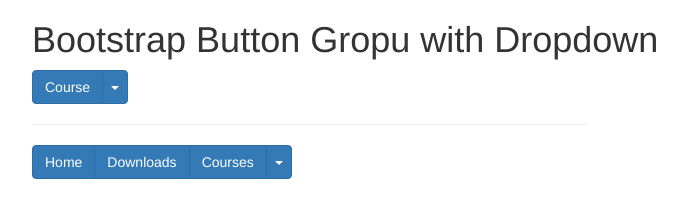
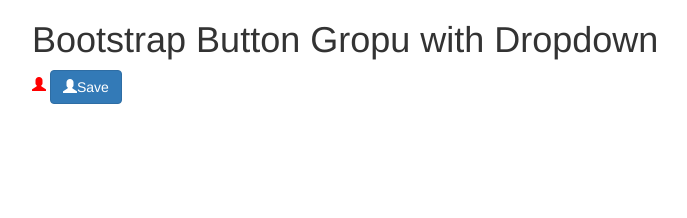
Before and after one commit to vishnu7823/front-end, a plain HTML site: page index.html in a window 1280 px wide. Shown: the whole page, without its empty margins (38-725 px from the left). Drawn offline with nearby package versions, Linux system fonts and the light colour scheme.

Commit message:
glyphicons

```diff
--- a/index.html
+++ b/index.html
@@ -20,37 +20,8 @@
     <h1> Bootstrap Button Gropu with Dropdown</h1>
      <div class="row">
         <div class="col-md-6">
-            <div class="btn-group">
-                <button class="btn btn-primary">Course</button>
-                <button class="btn btn-primary dropdown-toggle" data-toggle="Dropdown">
-                    <span class="caret"></span>
-                </button>
-
-
-                <ul class="dropdown-menu"  role="menu">
-                      <li><a href="#">C</a></li>
-                      <li><a href="#">java</a></li>
-
-                </ul>
-            </div>
-            <hr>
-            <div class="btn-group">
-                <button class="btn btn-primary">Home</button>
-                <button class="btn btn-primary">Downloads</button>
-                <button class="btn btn-primary">Courses</button>
-                <button class="btn btn-primary dropdown-toggle" data-toggle="Dropdown">
-                    <span class="caret"></span>
-                </button>
-
-
-                <ul class="dropdown-menu"  role="menu">
-                      <li><a href="#">C</a></li>
-                      <li><a href="#">java</a></li>
-
-                </ul>
-            </div>
-
-        </div>
+            <i class="glyphicon glyphicon-user" style="color: red;"></i>
+            <button class="btn btn-primary"><i class="glyphicon glyphicon-user"></i>Save</button>
      </div>
    </div>
 
```
